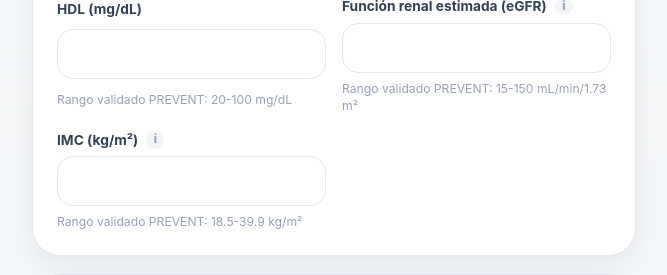
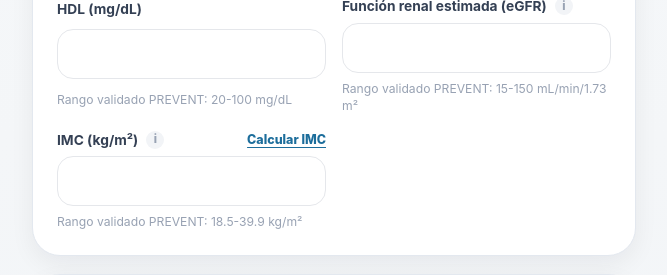
Before and after one commit to davidguzman1991/prevent-ecuador, a Next.js app in the folder frontend/: page / in a window 1280 px wide. Shown: the part 800-1075 px from the top of the page, without its empty margins (194-861 px from the left). Built offline with nearby package versions, Linux system fonts and the light colour scheme.

Commit message:
Add BMI calculator to clinical form

```diff
--- a/frontend/src/app/globals.css
+++ b/frontend/src/app/globals.css
@@ -477,6 +477,63 @@ button {
   line-height: 1.5;
 }
 
+.prevent-bmi-field {
+  align-self: start;
+}
+
+.prevent-bmi-label-row {
+  display: flex;
+  align-items: center;
+  justify-content: space-between;
+  gap: 10px;
+}
+
+.prevent-inline-action {
+  border: 0;
+  background: transparent;
+  color: var(--primary-dark);
+  cursor: pointer;
+  font-size: 0.78rem;
+  font-weight: 850;
+  line-height: 1.35;
+  padding: 0;
+  text-decoration: underline;
+  text-decoration-thickness: 1px;
+  text-underline-offset: 3px;
+  white-space: nowrap;
+}
+
+.prevent-inline-action:hover,
+.prevent-inline-action:focus-visible {
+  color: var(--primary);
+}
+
+.prevent-bmi-calculator {
+  display: grid;
+  grid-template-columns: repeat(2, minmax(0, 1fr));
+  gap: 12px;
+  margin-top: 8px;
+  padding: 14px;
+  border: 1px solid rgba(46, 139, 192, 0.16);
+  border-radius: 18px;
+  background: linear-gradient(135deg, #fbfdff 0%, #f6fbfe 100%);
+  box-shadow: inset 0 1px 0 rgba(255, 255, 255, 0.86);
+}
+
+.prevent-bmi-calculator .prevent-input {
+  height: 46px;
+}
+
+.prevent-bmi-calculate {
+  grid-column: 1 / -1;
+  min-height: 46px;
+  font-size: 0.82rem;
+}
+
+.prevent-bmi-error {
+  grid-column: 1 / -1;
+}
+
 .prevent-switch-grid {
   display: grid;
   grid-template-columns: repeat(auto-fit, minmax(150px, 1fr));
@@ -2508,6 +2565,15 @@ button {
     grid-template-columns: 1fr;
   }
 
+  .prevent-bmi-label-row {
+    align-items: flex-start;
+    flex-direction: column;
+  }
+
+  .prevent-bmi-calculator {
+    grid-template-columns: 1fr;
+  }
+
   .prevent-mode-switch {
     grid-template-columns: 1fr;
   }
--- a/frontend/src/app/page.tsx
+++ b/frontend/src/app/page.tsx
@@ -150,6 +150,13 @@ type FieldValidationRule = {
   outcomes: RiskType[];
 };
 
+type BmiCalculatorState = {
+  isOpen: boolean;
+  weightKg: string;
+  heightCm: string;
+  error: string;
+};
+
 const VALIDATION_BADGE_TEXT = "Validación técnica";
 const DEFAULT_METHOD_NOTE =
   "Implementación independiente contrastada con el paquete oficial R PREVENT-AHA y la calculadora web PREVENT.";
@@ -219,6 +226,13 @@ const initialFormState: FormState = {
   physician_specialty: "",
 };
 
+const initialBmiCalculatorState: BmiCalculatorState = {
+  isOpen: false,
+  weightKg: "",
+  heightCm: "",
+  error: "",
+};
+
 function extractErrorMessage(errorBody: unknown): string {
   if (
     errorBody &&
@@ -241,6 +255,21 @@ function parseOptionalClinicalNumber(value: string): number | null {
     return null;
   }
   return parseClinicalNumber(value);
+}
+
+function calculateBmiFromWeightAndHeight(weightKg: string, heightCm: string): string {
+  const weight = parseClinicalNumber(weightKg);
+  const height = parseClinicalNumber(heightCm);
+
+  if (!Number.isFinite(weight) || weight <= 0) {
+    throw new Error("Ingrese un peso mayor a 0 kg.");
+  }
+  if (!Number.isFinite(height) || height <= 0) {
+    throw new Error("Ingrese una talla mayor a 0 cm.");
+  }
+
+  const heightMeters = height / 100;
+  return (weight / (heightMeters * heightMeters)).toFixed(1);
 }
 
 function getFieldRangeText(rule: FieldValidationRule): string {
@@ -411,6 +440,9 @@ export default function HomePage() {
   const [error, setError] = useState<string>("");
   const [isSubmitting, setIsSubmitting] = useState(false);
   const [hasUncalculatedChanges, setHasUncalculatedChanges] = useState(false);
+  const [bmiCalculator, setBmiCalculator] = useState<BmiCalculatorState>(
+    initialBmiCalculatorState,
+  );
   const selectedRisk = result
     ? riskType === "cvd"
       ? result.cvd_risk
@@ -460,6 +492,60 @@ export default function HomePage() {
       setRecordId(null);
       setRiskType("cvd");
       setHasUncalculatedChanges(true);
+    }
+  };
+
+  const updateBmiValue = (nextBmi: string) => {
+    const nextFormState = {
+      ...form,
+      bmi: nextBmi,
+    };
+
+    setForm(nextFormState);
+    console.debug("PREVENT formState visible", {
+      changedField: "bmi",
+      formState: nextFormState,
+    });
+
+    if (result) {
+      console.debug("PREVENT previous result cleared after BMI calculator update", {
+        previousRecordId: recordId,
+        previousResult: result,
+      });
+      setResult(null);
+      setRecordId(null);
+      setRiskType("cvd");
+      setHasUncalculatedChanges(true);
+    }
+  };
+
+  const handleBmiCalculatorChange = (
+    field: "weightKg" | "heightCm",
+    value: string,
+  ) => {
+    setBmiCalculator((current) => ({
+      ...current,
+      [field]: value,
+      error: "",
+    }));
+  };
+
+  const handleCalculateBmi = () => {
+    try {
+      const nextBmi = calculateBmiFromWeightAndHeight(
+        bmiCalculator.weightKg,
+        bmiCalculator.heightCm,
+      );
+      updateBmiValue(nextBmi);
+      setBmiCalculator((current) => ({ ...current, error: "" }));
+    } catch (bmiError) {
+      setBmiCalculator((current) => ({
+        ...current,
+        error:
+          bmiError instanceof Error
+            ? bmiError.message
+            : "No se pudo calcular el IMC.",
+      }));
     }
   };
 
@@ -763,14 +849,19 @@ export default function HomePage() {
                   validationRule={FIELD_VALIDATION_RULES.egfr}
                   warning={getFieldWarning(form, "egfr")}
                 />
-                <Field
-                  label="IMC (kg/m²)"
-                  name="bmi"
-                  type="number"
+                <BmiField
                   value={form.bmi}
                   onChange={handleInputChange}
-                  step="0.1"
-                  help="Necesario para calcular riesgo de insuficiencia cardíaca."
+                  calculator={bmiCalculator}
+                  onToggleCalculator={() =>
+                    setBmiCalculator((current) => ({
+                      ...current,
+                      isOpen: !current.isOpen,
+                      error: "",
+                    }))
+                  }
+                  onCalculatorChange={handleBmiCalculatorChange}
+                  onCalculate={handleCalculateBmi}
                   validationRule={FIELD_VALIDATION_RULES.bmi}
                   warning={getFieldWarning(form, "bmi")}
                 />
@@ -896,6 +987,7 @@ export default function HomePage() {
                   setError("");
                   setRiskType("cvd");
                   setHasUncalculatedChanges(false);
+                  setBmiCalculator(initialBmiCalculatorState);
                 }}
               >
                 LIMPIAR FORMULARIO
@@ -1455,6 +1547,108 @@ function Field({
   );
 }
 
+type BmiFieldProps = {
+  value: string;
+  onChange: (event: ChangeEvent<HTMLInputElement>) => void;
+  calculator: BmiCalculatorState;
+  onToggleCalculator: () => void;
+  onCalculatorChange: (field: "weightKg" | "heightCm", value: string) => void;
+  onCalculate: () => void;
+  validationRule: FieldValidationRule;
+  warning: string | null;
+};
+
+function BmiField({
+  value,
+  onChange,
+  calculator,
+  onToggleCalculator,
+  onCalculatorChange,
+  onCalculate,
+  validationRule,
+  warning,
+}: BmiFieldProps) {
+  return (
+    <div className="prevent-field prevent-bmi-field">
+      <div className="prevent-bmi-label-row">
+        <span className="prevent-field-label">
+          IMC (kg/m²)
+          <span
+            className="prevent-field-help"
+            title="Necesario para calcular riesgo de insuficiencia cardíaca."
+          >
+            i
+          </span>
+        </span>
+        <button
+          type="button"
+          className="prevent-inline-action"
+          onClick={onToggleCalculator}
+          aria-expanded={calculator.isOpen}
+        >
+          {calculator.isOpen ? "Ocultar calculadora" : "Calcular IMC"}
+        </button>
+      </div>
+      <input
+        className={`prevent-input ${warning ? "prevent-input-warning" : ""}`}
+        name="bmi"
+        type="number"
+        value={value}
+        onChange={onChange}
+        step="0.1"
+        aria-invalid={warning ? "true" : undefined}
+      />
+      <span className="prevent-field-guidance">
+        Rango validado PREVENT: {getFieldRangeText(validationRule)}
+      </span>
+      {warning ? <span className="prevent-field-warning">{warning}</span> : null}
+
+      {calculator.isOpen ? (
+        <div className="prevent-bmi-calculator">
+          <label className="prevent-field">
+            <span className="prevent-field-label">Peso (kg)</span>
+            <input
+              className="prevent-input"
+              type="number"
+              value={calculator.weightKg}
+              onChange={(event) => onCalculatorChange("weightKg", event.target.value)}
+              min="0"
+              step="0.1"
+              inputMode="decimal"
+              placeholder="Ej. 70"
+            />
+          </label>
+          <label className="prevent-field">
+            <span className="prevent-field-label">Talla (cm)</span>
+            <input
+              className="prevent-input"
+              type="number"
+              value={calculator.heightCm}
+              onChange={(event) => onCalculatorChange("heightCm", event.target.value)}
+              min="0"
+              step="0.1"
+              inputMode="decimal"
+              placeholder="Ej. 170"
+            />
+          </label>
+          <button
+            type="button"
+            className="prevent-button prevent-button-secondary prevent-bmi-calculate"
+            onClick={onCalculate}
+          >
+            Usar IMC calculado
+          </button>
+          {calculator.error ? (
+            <span className="prevent-field-warning prevent-bmi-error">
+              {calculator.error}
+            </span>
+          ) : null}
+        </div>
+      ) : null}
+    </div>
+  );
+}
+
 type SelectFieldProps = {
   label: string;
   name: string;
```
